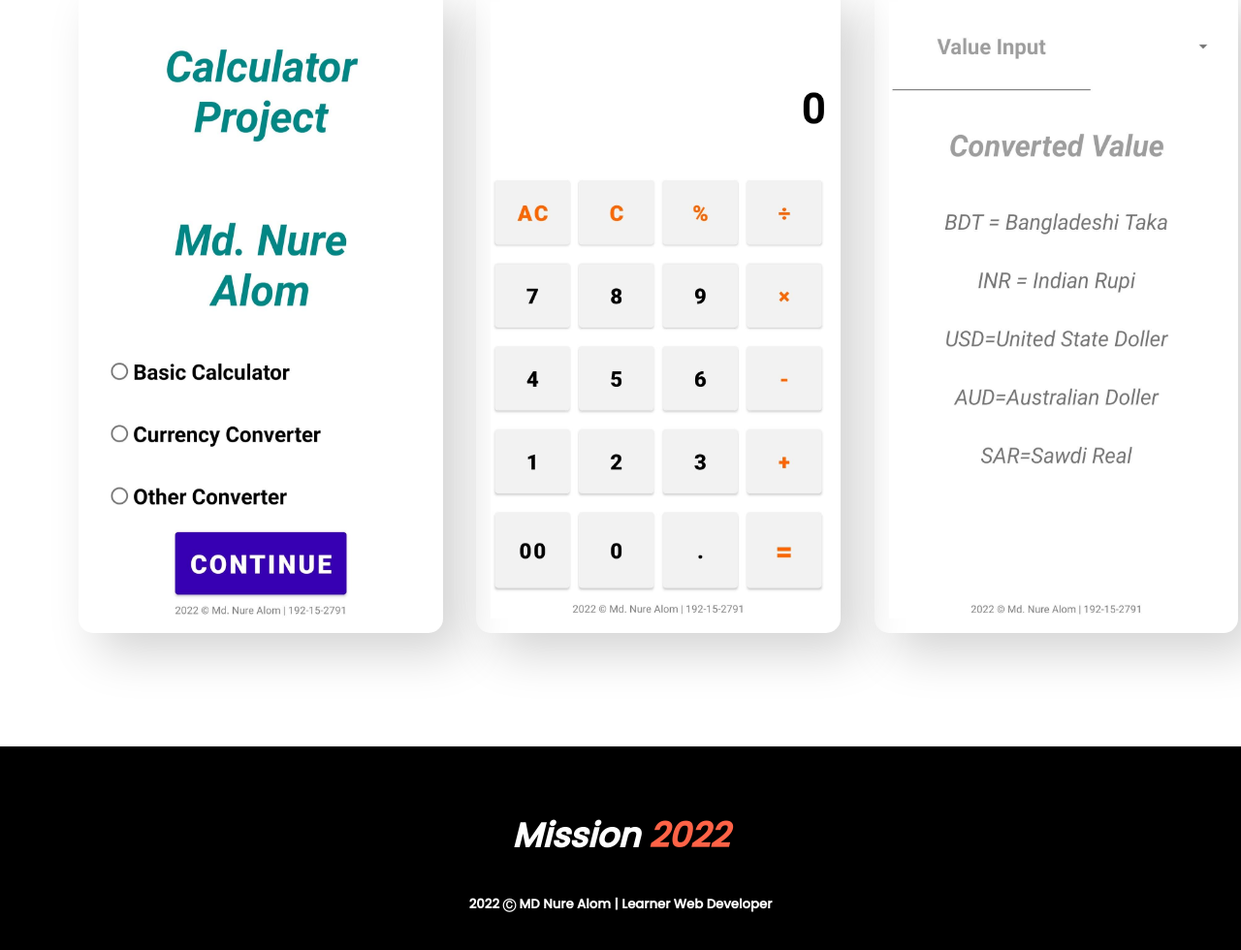
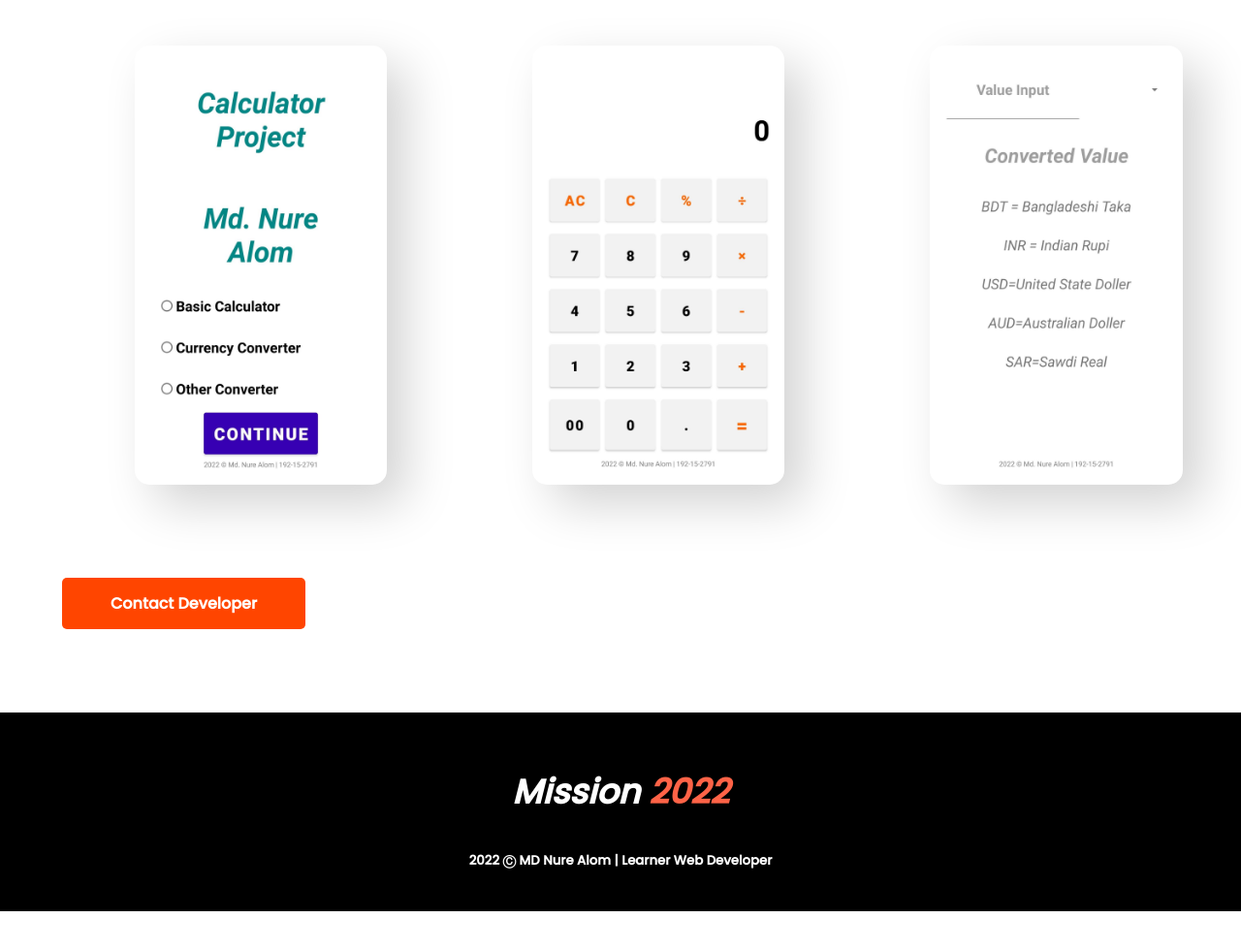
Before and after one commit to webhero-nur/20220705-001-assignment-1, a plain HTML site: page index.html in a window 1280 px wide. Shown: the part 2745-3725 px from the top of the page at 97% size. After the commit the page ends 3685 px from the top, so only its background shows below. Drawn offline with Linux system fonts and the light colour scheme.

Commit message:
Final Touch

```diff
--- a/css/style.css
+++ b/css/style.css
@@ -160,7 +160,7 @@ p {
 footer {
     text-align: center;
     background-color: black;
-    padding: 30px 0;
+    padding: 20px 0;
 }
 
 footer h3 {
@@ -179,6 +179,14 @@ footer h3 {
 
 #project-img-part {
     display: flex;
+    margin: 35px 0;
+}
+
+.one-fourth-width {
+    width: 20%;
+    margin: 6.5%;
+    padding: 15px;
+    border-radius: 15px;
 }
 
 .img-shadow {
--- a/index.html
+++ b/index.html
@@ -86,13 +86,14 @@
     <section id="android-project">
         <h2><span class="tomato-color">Android Project</span> <span class="darkblue-color">Done Previously</span></h2>
         <div id="project-img-part">
-            <img class="one-third-width img-shadow" src="images/android-project/design-page-1.jpg"
+            <img class="one-fourth-width img-shadow" src="images/android-project/design-page-1.jpg"
                 alt="cover photo of android project">
-            <img class="one-third-width img-shadow" src="images/android-project/design-page-2.jpg"
+            <img class="one-fourth-width img-shadow" src="images/android-project/design-page-2.jpg"
                 alt="basic calculator design page">
-            <img class="one-third-width img-shadow" src="images/android-project/design-page-3.jpg"
+            <img class="one-fourth-width img-shadow" src="images/android-project/design-page-3.jpg"
                 alt="currency converter design page">
         </div>
+        <a class="button-design" href="mailto:nurelaom522@gmail.com">Contact Developer</a>
     </section>
 
     <footer>
```
